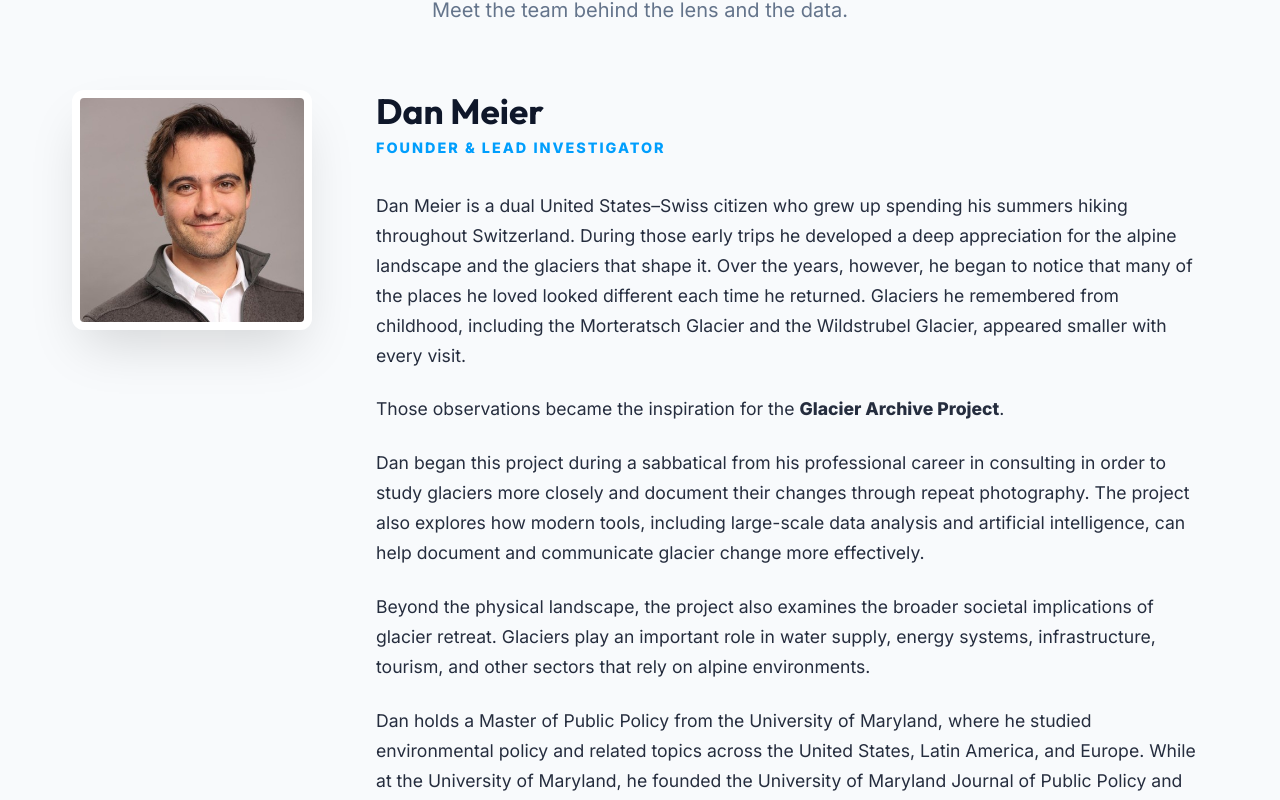
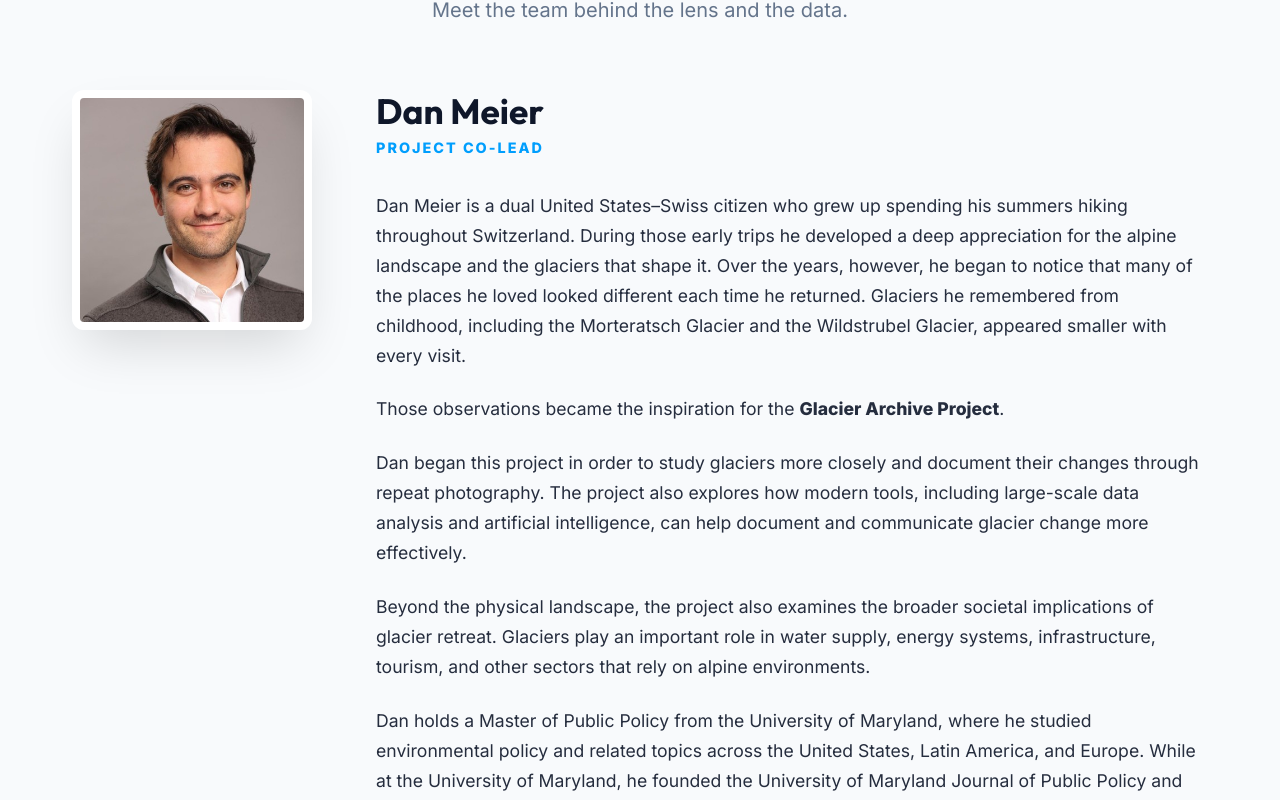
Before and after one commit to johnmehler/dans-glaciers, a SvelteKit app: page /about in a window 1280 px wide. Shown: the part 713-1513 px from the top of the page. Built offline with nearby package versions, Linux system fonts and the light colour scheme.

Commit message:
HR changes

```diff
--- a/src/routes/about/+page.svelte
+++ b/src/routes/about/+page.svelte
@@ -59,7 +59,7 @@
 
             <div class="profile-text">
                 <h2>Dan Meier</h2>
-                <p class="subtitle">Founder & Lead Investigator</p>
+                <p class="subtitle">Project Co-Lead</p>
 
                 <div class="bio-content">
                     <p>
@@ -81,13 +81,12 @@
                     </p>
 
                     <p>
-                        Dan began this project during a sabbatical from his
-                        professional career in consulting in order to study
-                        glaciers more closely and document their changes through
-                        repeat photography. The project also explores how modern
-                        tools, including large-scale data analysis and
-                        artificial intelligence, can help document and
-                        communicate glacier change more effectively.
+                        Dan began this project in order to study glaciers more
+                        closely and document their changes through repeat
+                        photography. The project also explores how modern tools,
+                        including large-scale data analysis and artificial
+                        intelligence, can help document and communicate glacier
+                        change more effectively.
                     </p>
 
                     <p>
@@ -123,7 +122,7 @@
 
             <div class="profile-text">
                 <h2>Ginny Harmon</h2>
-                <p class="subtitle">Project Co-lead</p>
+                <p class="subtitle">Project Co-Lead</p>
 
                 <div class="bio-content">
                     <p>
```
Also changed, not shown: src/routes/approach/+page.svelte (+0 -9 lines).
